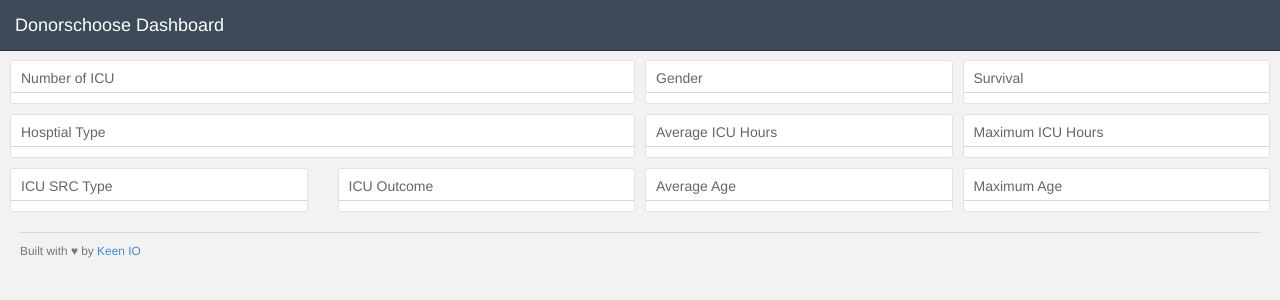
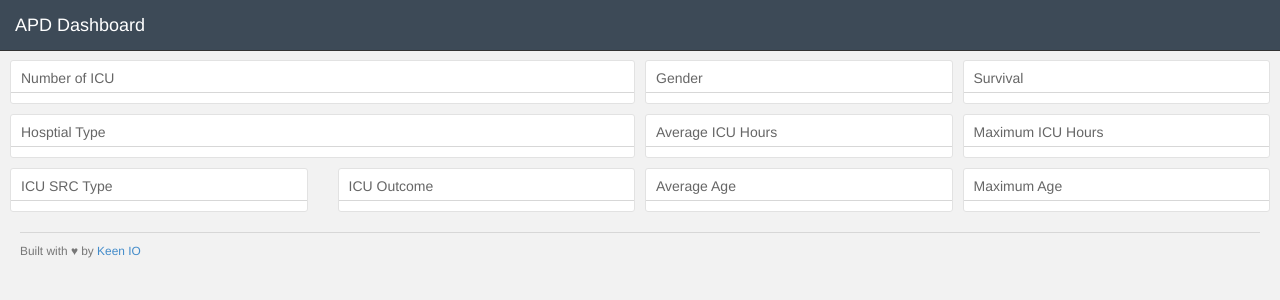
Before and after one commit to sunbc0120/datathon2017, a Flask app: page / in a window 1280 px wide. Shown: the top 300 px of the page. Run offline with Flask 2, Linux system fonts and the light colour scheme; data that the repository does not hold is empty; some libraries are stand-ins or nearby versions.

Commit message:
dashboard layout ready

```diff
--- a/templates/index.html
+++ b/templates/index.html
@@ -14,7 +14,7 @@
   <div class="navbar navbar-inverse navbar-fixed-top" role="navigation">
     <div class="container-fluid">
       <div class="navbar-header">
-        <a class="navbar-brand" href="./">Donorschoose Dashboard</a>
+        <a class="navbar-brand" href="./">APD Dashboard</a>
       </div>
     </div>
   </div>
```
